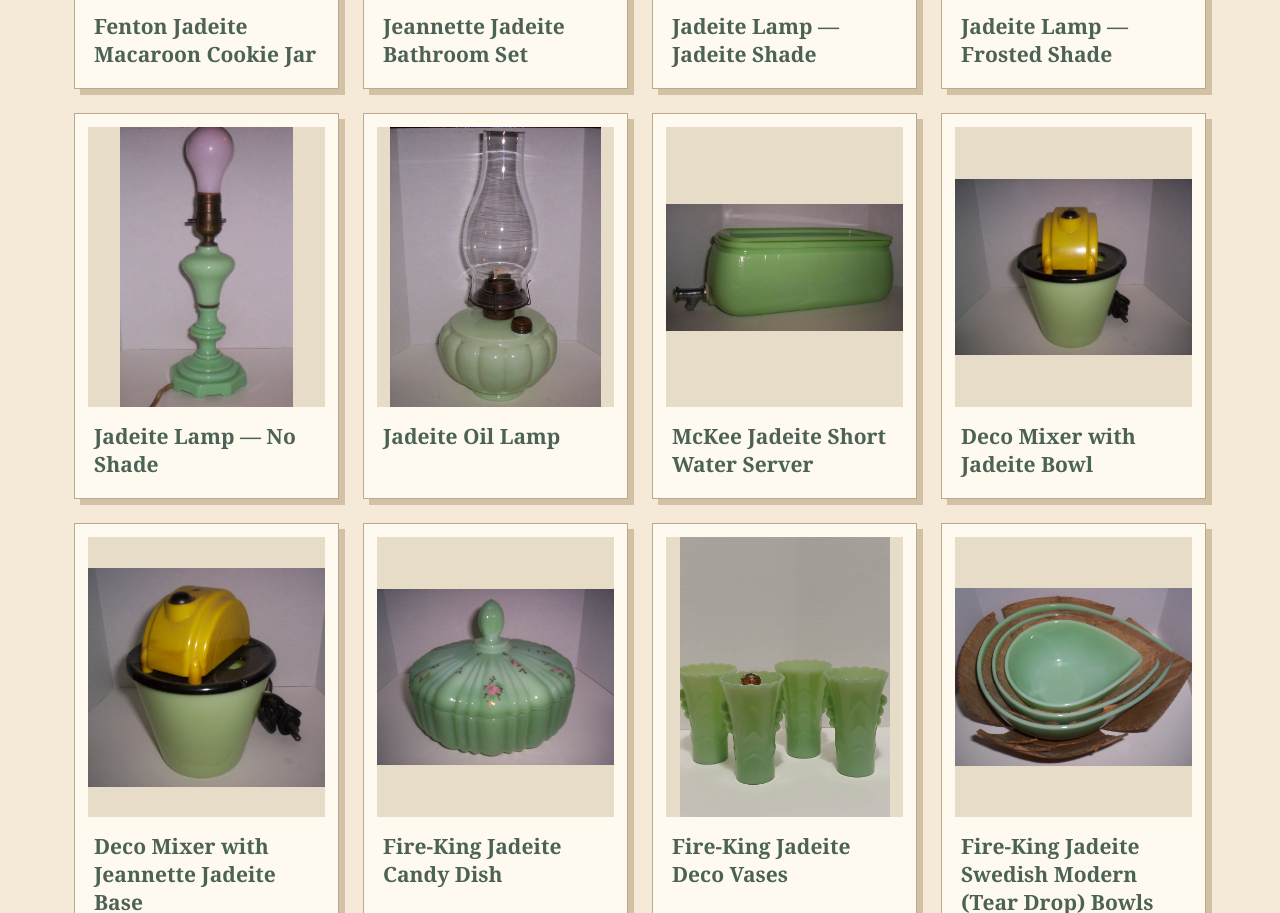
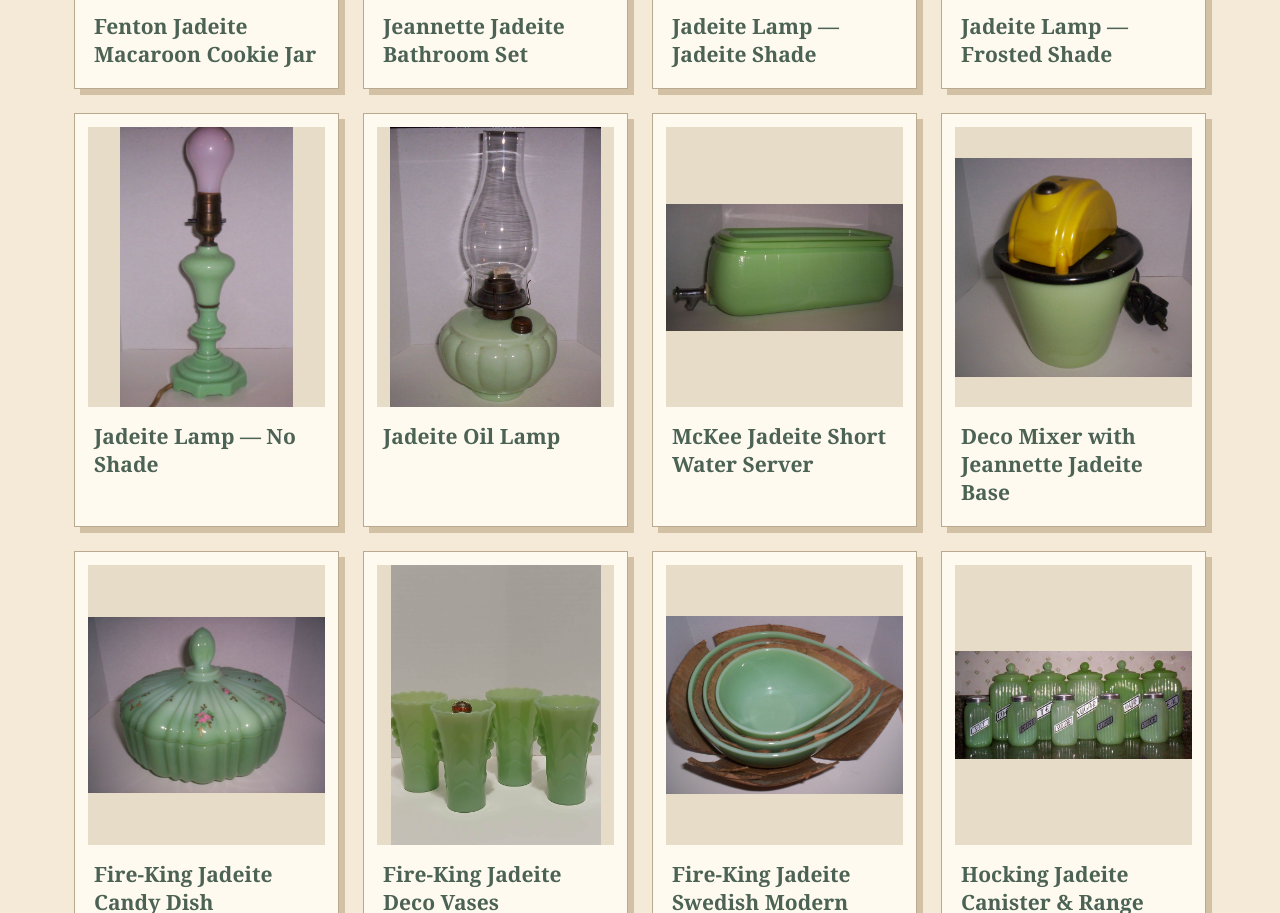
Before and after one commit to WinnieJosie/the-vintage-keepsake, a plain HTML site: page index.html in a window 1280 px wide. Shown: the part 2012-2925 px from the top of the page. Drawn offline with Linux system fonts and the light colour scheme.

Commit message:
Remove duplicate Deco Mixer with Jadeite Bowl from gallery

```diff
--- a/index.html
+++ b/index.html
@@ -12,7 +12,6 @@
 <article class="piece"><img src="Jadeite%20Lamp%20-%20no%20shade.jpg"><h3>Jadeite Lamp — No Shade</h3></article>
 <article class="piece"><img src="Jadeite%20Oil%20Lamp.jpg"><h3>Jadeite Oil Lamp</h3></article>
 <article class="piece"><img src="Mckee%20Jadeite%20Short%20Water%20Server.jpg"><h3>McKee Jadeite Short Water Server</h3></article>
-<article class="piece"><img src="Deco%20Mixer%20with%20Jadeite%20Bowl.jpg"><h3>Deco Mixer with Jadeite Bowl</h3></article>
 <article class="piece"><img src="Deco%20Mixer%20with%20Jeannette%20Jadeite%20Base.JPG"><h3>Deco Mixer with Jeannette Jadeite Base</h3></article>
 <article class="piece"><img src="Fire-King%20Jadeite%20Candy%20Dish.jpg"><h3>Fire-King Jadeite Candy Dish</h3></article>
 <article class="piece"><img src="Fire-King%20Jadeite%20Deco%20Vases.jpg"><h3>Fire-King Jadeite Deco Vases</h3></article>
```
